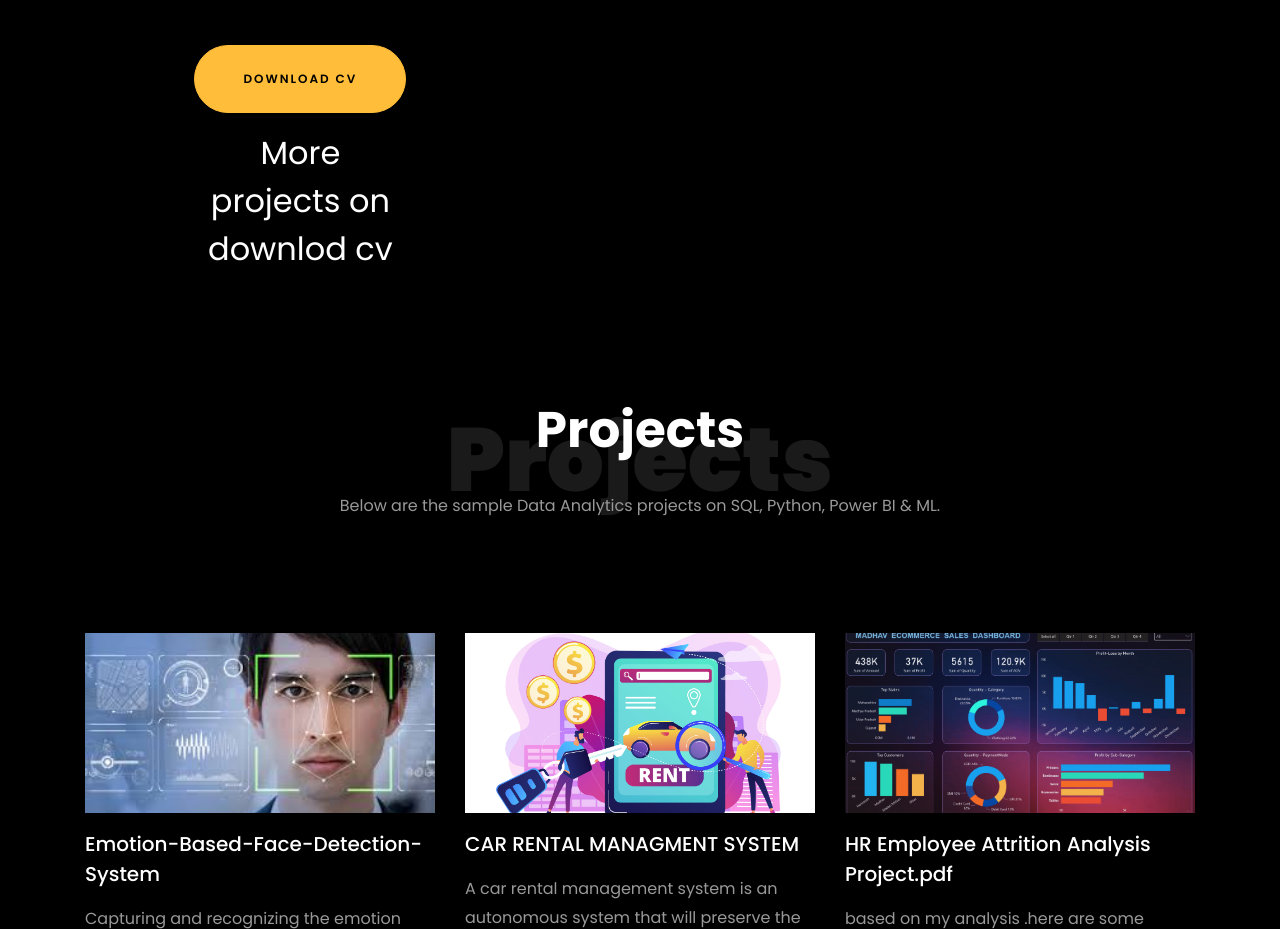
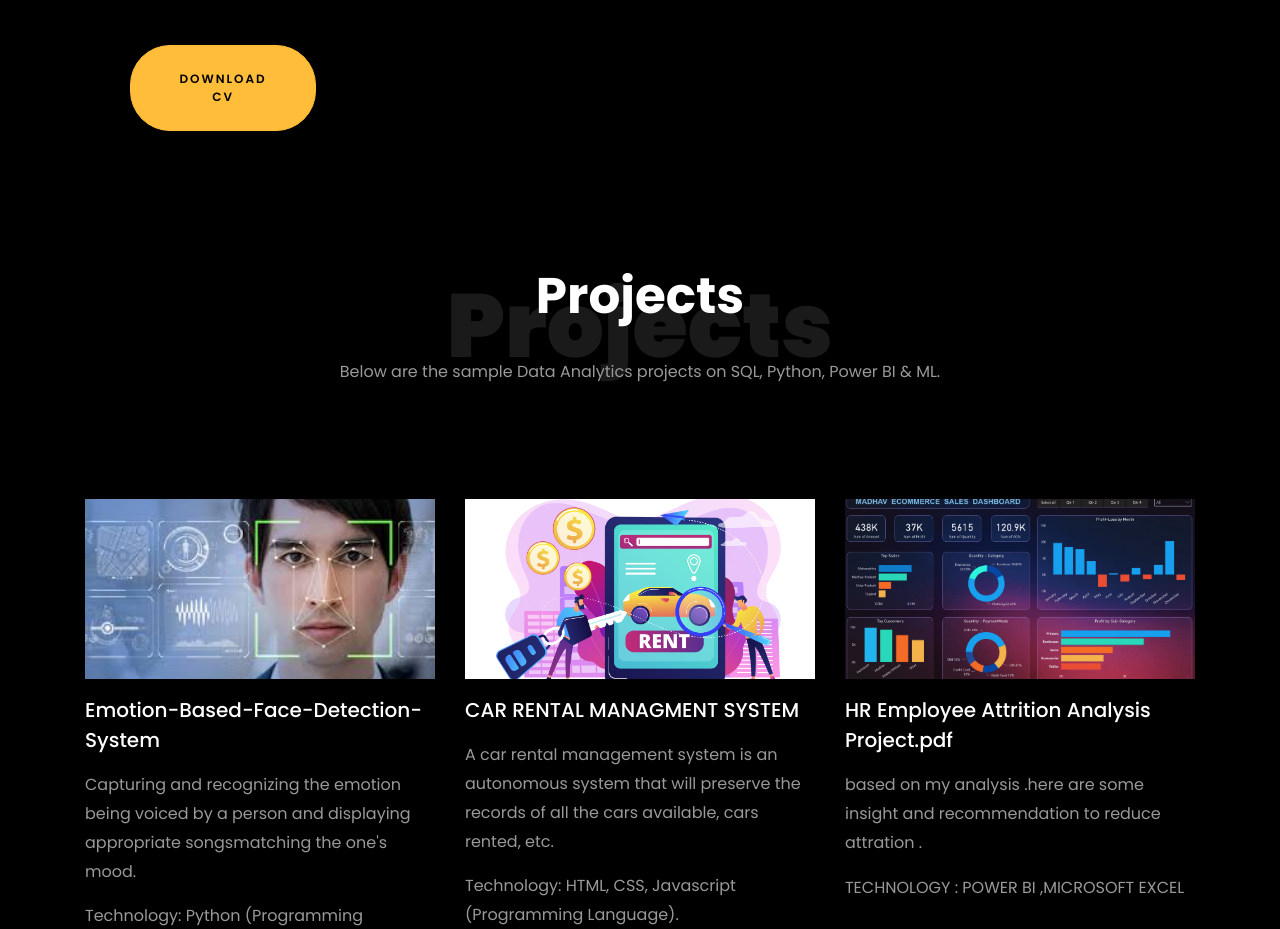
Before and after one commit to rohitwarkade/rohitwarkade.github.io, a plain HTML site: page index.html in a window 1280 px wide. Shown: the part 3700-4629 px from the top of the page. Drawn offline with Linux system fonts and the light colour scheme; animation ran at ten frames a second; files whose address does not match are found by name.

Commit message:
Update index.html

```diff
--- a/index.html
+++ b/index.html
@@ -434,8 +434,8 @@
 
     		<div class="row justify-content-center mt-5">
     			<div class="col-md-6 text-center ftco-animate">
-    				<p><a href="https://drive.google.com/file/d/19Hi2aHSSY8ohHruwVqX_J4WHwoApl00S/view?usp=drive_link" class="btn btn-primary py-4 px-5"><span> Download Cv </span></a></p>
-				<h2>More projects on<span> downlod cv  </span> </h2>
+    				<p><a href="https://drive.google.com/file/d/19Hi2aHSSY8ohHruwVqX_J4WHwoApl00S/view?usp=drive_link" class="btn btn-primary py-4 px-5"><span>           Download Cv         </span></a></p>
+
     			</div>
     		</div>
     	</div>
```
